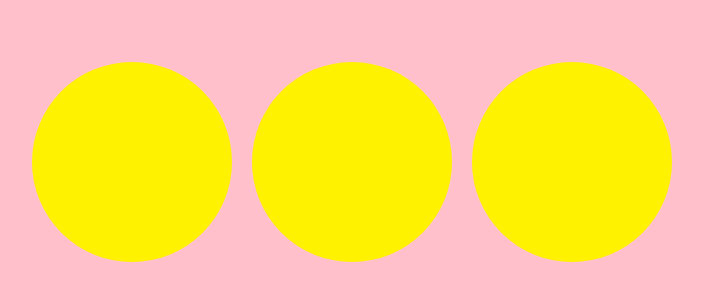
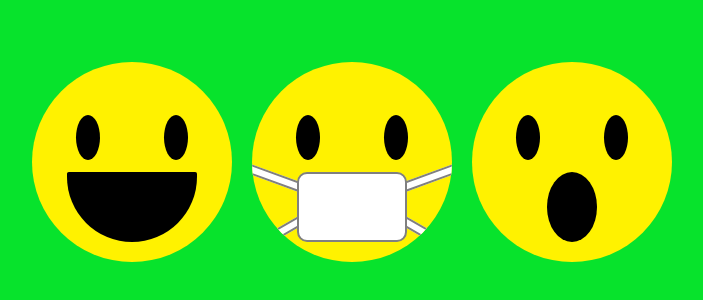
Before and after one commit to JosueKNJ08/css_emojis, a plain HTML site: page index.html in a window 1280 px wide. Shown: the part 198-498 px from the top of the page, without its empty margins (288-991 px from the left). Drawn offline with Linux system fonts and the light colour scheme.

Commit message:
suite du projet emojis

```diff
--- a/index.html
+++ b/index.html
@@ -13,18 +13,25 @@
                 <div class="left-eye"></div>
                 <div class="right-eye"></div>
             </div>
+            <div class="smyling-mouth"></div>
         </div>
         <div class="emoji">
             <div class="eyes">
                 <div class="left-eye"></div>
                 <div class="right-eye"></div>
             </div>
+            <div class="masked-mouth"> </div>
+                <div class="file file-1"></div>
+                <div class="file file-2"></div>
+                <div class="file file-3"></div>
+                <div class="file file-4"></div>
         </div>
         <div class="emoji">
             <div class="eyes">
                 <div class="left-eye"></div>
                 <div class="right-eye"></div>
             </div>
+            <div class="surpized-mouth"></div>
         </div>
     </div>
 </body>
--- a/style.css
+++ b/style.css
@@ -6,7 +6,7 @@ body{
     display: flex;
     justify-content: center;
     align-items: center;
-    background-color: pink;
+    background-color: rgb(7, 227, 44);
     position: relative;
 
 }
@@ -16,7 +16,6 @@ body{
     position: absolute;
     top:250px;
     width: 100%;
-    min-width: 200px;
 }
 .emoji{
     margin: 10px;
@@ -25,4 +24,96 @@ body{
     background-color: rgb(255, 242, 0);
     border-radius: 50%;
     overflow: hidden;
+    position: relative;
 }
+.eyes{
+    position:absolute;
+    height: 25%;
+    width: 80%;
+    top: 25%;
+    right: 10%;
+}
+.right-eye, .left-eye{
+    background-color: black;
+    position: absolute;
+    height: 90%;
+    width: 15%;
+    border-radius: 50%;
+}
+.right-eye{
+    top: 5%;
+    right: 15%;
+}
+.left-eye{
+    top: 5%;
+    left: 15%;
+}
+.smyling-mouth{
+    background-color: black;
+    position: absolute;
+    bottom: 10%;
+    right: 17.5%;
+    height: 35%;
+    width: 65%;
+    border-radius: 10px 10px 350px 350px;
+}
+.surpized-mouth{
+    background-color: black;
+    position: absolute;
+    bottom: 10%;
+    right: 37.5%;
+    height: 35%;
+    width: 25%;
+    border-radius: 50%;
+}
+.masked-mouth{
+    background-color: white;
+    position: absolute;
+    bottom: 10%;
+    right: 22.5%;
+    height: 35%;
+    width: 55%;
+    border-radius: 10px;
+    border: solid 2px gray;
+    z-index: 1;
+}
+.file{
+    position: absolute;
+    background-color: white;
+    border: solid 2px gray;
+    height: 5%;
+    width: 40%;
+}
+.file-1{
+    top: 55%;
+    transform: rotate(20deg);
+    z-index: 0;
+    left: -10%;
+}
+.file-2{
+    top: 55%;
+    transform: rotate(-20deg);
+    z-index: 0;
+    right: -10%;
+}
+.file-3{
+    bottom: 10%;
+    transform: rotate(-30deg);
+    z-index: 0;
+    left: -10%;
+}
+.file-4{
+    bottom: 10%;
+    transform: rotate(30deg);
+    z-index: 0;
+    right: -10%;
+}
+@media (max-width: 650px){
+    .main{
+        display: flex;
+        flex-direction: column;
+        justify-content: center;
+        align-items: center;
+        top: 15%;
+    }
+}
```
